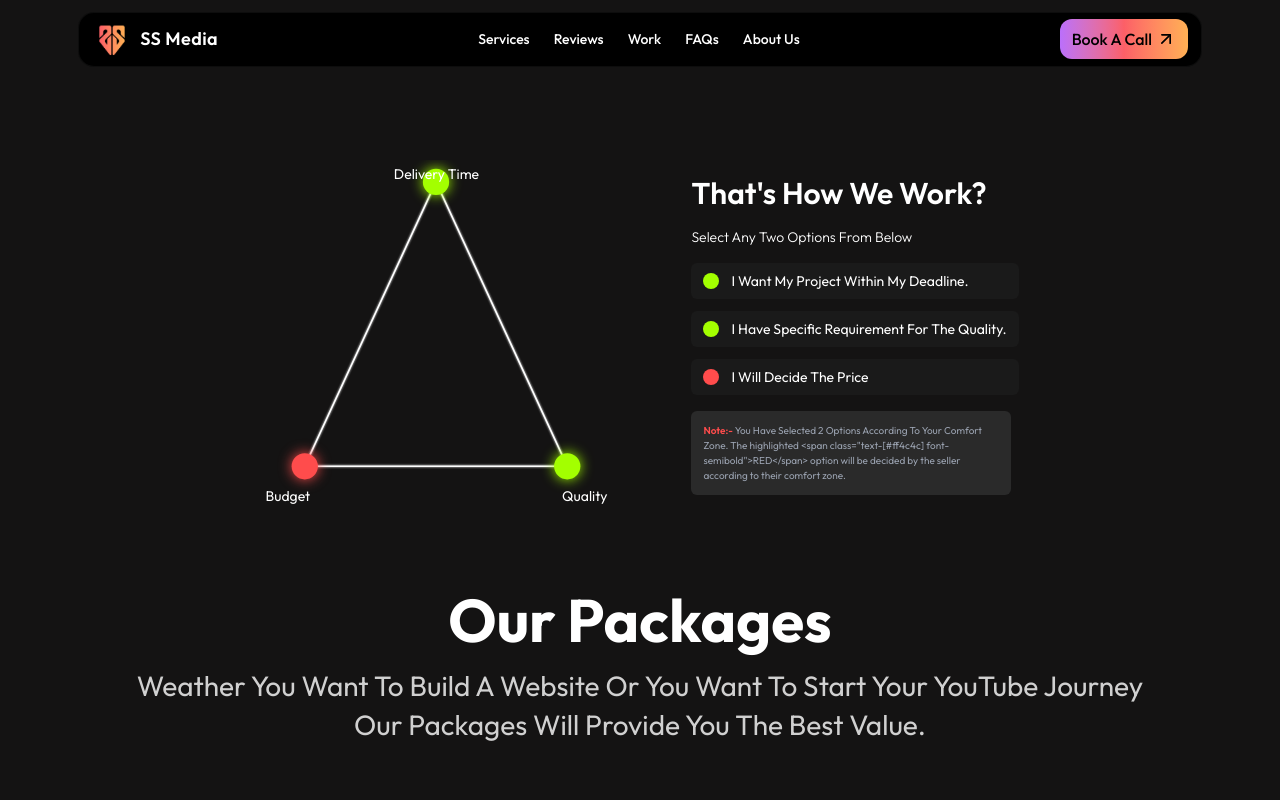
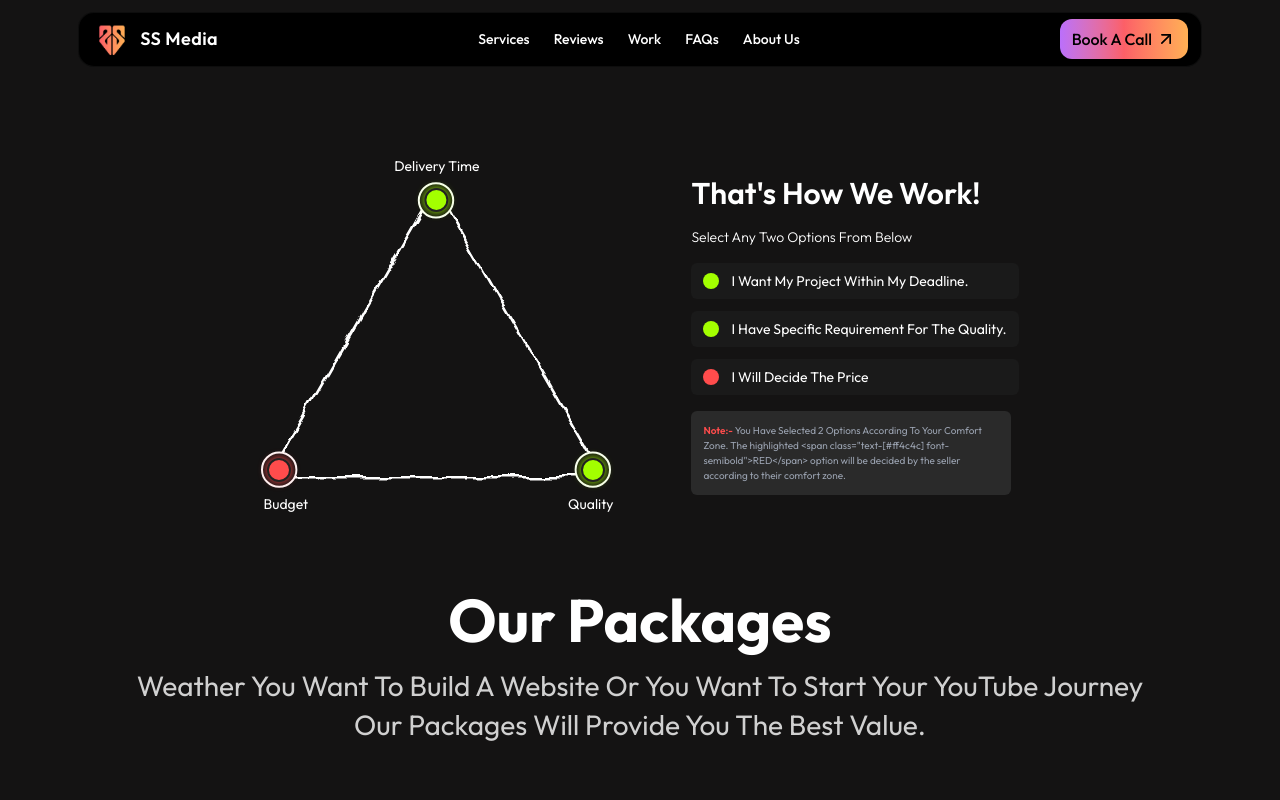
Before and after one commit to MoyasiGinko/SS-Media-website, a Next.js app: page /pricing in a window 1280 px wide. Shown: the top 800 px of the page. Built offline with nearby package versions, Linux system fonts and the light colour scheme.

Commit message:
fix the triangle dots

```diff
--- a/components/pricing-page/hero/PriceHero.tsx
+++ b/components/pricing-page/hero/PriceHero.tsx
@@ -63,101 +63,81 @@ const PriceHero = () => {
 
   return (
     <>
-      <section className="flex flex-col md:flex-row md:justify-between md:items-center gap-10 md:gap-20 mb-20">
+      <section className="flex flex-col w-full md:max-w-[1305px] md:flex-row md:justify-center md:items-center gap-10 md:gap-20 mb-20">
         {/* Triangle with interactive circles and labels */}
         <div className="relative w-full max-w-[320px] md:max-w-[350px] h-[320px] md:h-[350px]">
-          <svg
-            className="w-full h-full"
-            viewBox="0 0 320 320"
-            xmlns="http://www.w3.org/2000/svg"
-            role="img"
-            aria-hidden="true"
-          >
-            {/* Triangle lines */}
-            <path
-              className="stroke-white stroke-[1.5px] fill-none filter drop-shadow-[0_0_1px_white]"
-              d="M160 20 L40 280 L280 280 Z"
+          <img
+            src="/images/triangle2.svg"
+            alt="Triangle"
+            className=" absolute object-fit cover -z-0 w-full h-full"
           />
 
-            {/* Interactive Circles */}
-            <circle
-              cx="160"
-              cy="20"
-              r="12"
-              fill={
+          {/* Triangle SVG */}
+          {/* Interactive Circles as absolutely positioned divs */}
+          {/* Delivery Time (Top) */}
+          <div
+            className={`absolute left-1/2 top-5 -translate-x-1/2 z-10 w-10 h-10 flex items-center justify-center cursor-pointer transition-all duration-300`}
+            style={{ transform: "translate(1%, 0)" }} // moved dot more to the right
+            onClick={() => toggleDot("deliveryTime")}
+          >
+            <div
+              className={`w-6 h-6 rounded-full border-2 border-[#222] ${
                 selectedDots.deliveryTime
-                  ? "#a3ff00"
+                  ? "bg-[#a3ff00] shadow-[0_0_8px_#a3ff00]"
                   : redDot === "deliveryTime"
-                  ? "#ff4c4c"
-                  : "#444444"
-              }
-              className={`filter ${
-                selectedDots.deliveryTime
-                  ? "drop-shadow-[0_0_6px_#a3ff00]"
-                  : redDot === "deliveryTime"
-                  ? "drop-shadow-[0_0_6px_#ff4c4c]"
-                  : ""
-              } cursor-pointer transition-all duration-300`}
-              onClick={() => toggleDot("deliveryTime")}
+                  ? "bg-[#ff4c4c] shadow-[0_0_8px_#ff4c4c]"
+                  : "bg-[#444444]"
+              } transition-all duration-300`}
             />
-            <circle
-              cx="40"
-              cy="280"
-              r="12"
-              fill={
-                selectedDots.budget
-                  ? "#a3ff00"
-                  : redDot === "budget"
-                  ? "#ff4c4c"
-                  : "#444444"
-              }
-              className={`filter ${
-                selectedDots.budget
-                  ? "drop-shadow-[0_0_6px_#a3ff00]"
-                  : redDot === "budget"
-                  ? "drop-shadow-[0_0_6px_#ff4c4c]"
-                  : ""
-              } cursor-pointer transition-all duration-300`}
-              onClick={() => toggleDot("budget")}
-            />
-            <circle
-              cx="280"
-              cy="280"
-              r="12"
-              fill={
-                selectedDots.quality
-                  ? "#a3ff00"
-                  : redDot === "quality"
-                  ? "#ff4c4c"
-                  : "#444444"
-              }
-              className={`filter ${
-                selectedDots.quality
-                  ? "drop-shadow-[0_0_6px_#a3ff00]"
-                  : redDot === "quality"
-                  ? "drop-shadow-[0_0_6px_#ff4c4c]"
-                  : ""
-              } cursor-pointer transition-all duration-300`}
-              onClick={() => toggleDot("quality")}
-            />
-          </svg>
-
             {/* Labels */}
-          <span className="absolute top-1 left-1/2 -translate-x-1/2 text-white text-sm select-none">
+            <span className="absolute text-center w-[100px] -top-6 left-1/2 -translate-x-1/2 text-white text-sm select-none">
               Delivery Time
             </span>
-          <span className="absolute bottom-1 left-1 text-white text-sm select-none">
+          </div>
+          {/* Budget (Bottom Left) */}
+          <div
+            className={`absolute left-1.5 bottom-7 z-10 w-10 h-10 flex items-center justify-center cursor-pointer transition-all duration-300`}
+            style={{ transform: "translate(-20%, 20%)" }}
+            onClick={() => toggleDot("budget")}
+          >
+            <div
+              className={`w-6 h-6 rounded-full border-2 border-[#222] ${
+                selectedDots.budget
+                  ? "bg-[#a3ff00] shadow-[0_0_8px_#a3ff00]"
+                  : redDot === "budget"
+                  ? "bg-[#ff4c4c] shadow-[0_0_8px_#ff4c4c]"
+                  : "bg-[#444444]"
+              } transition-all duration-300`}
+            />
+            <span className="absolute -bottom-6 left-1 text-white text-sm select-none">
               Budget
             </span>
-          <span className="absolute bottom-1 right-1 text-white text-sm select-none">
+          </div>
+          {/* Quality (Bottom Right) */}
+          <div
+            className={`absolute right-1.5 bottom-7 z-10 w-10 h-10 flex items-center justify-center cursor-pointer transition-all duration-300`}
+            style={{ transform: "translate(20%, 20%)" }}
+            onClick={() => toggleDot("quality")}
+          >
+            <div
+              className={`w-6 h-6 rounded-full border-2 border-[#222] ${
+                selectedDots.quality
+                  ? "bg-[#a3ff00] shadow-[0_0_8px_#a3ff00]"
+                  : redDot === "quality"
+                  ? "bg-[#ff4c4c] shadow-[0_0_8px_#ff4c4c]"
+                  : "bg-[#444444]"
+              } transition-all duration-300`}
+            />
+            <span className="absolute -bottom-6 right-0 text-white text-sm select-none">
               Quality
             </span>
+          </div>
         </div>
 
         {/* How We Work text and options - dynamically highlighting based on selections */}
         <div className="max-w-[400px] space-y-4">
           <h2 className="text-2xl md:text-3xl font-semibold">
-            That's How We Work?
+            That's How We Work!
           </h2>
           <p className="text-xs md:text-sm font-light">
             Select Any Two Options From Below
```
Also changed, not shown: public/images/triangle2.svg (added). Lines whose indentation alone changed are shown as unchanged.
